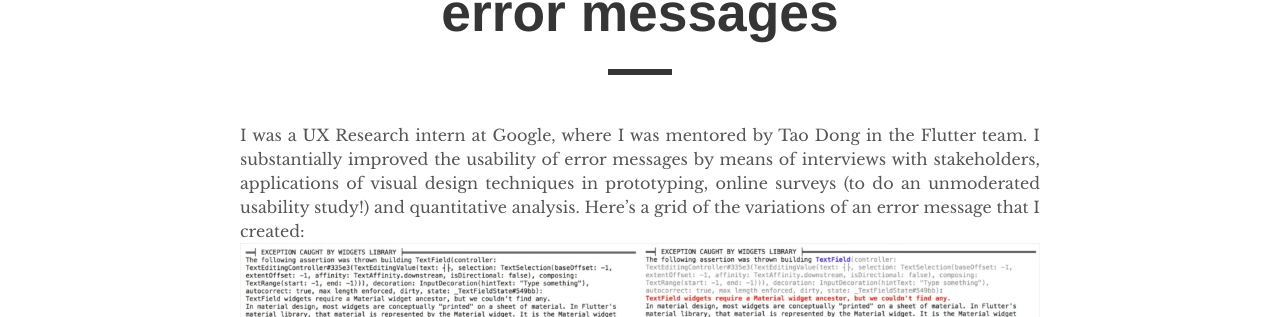
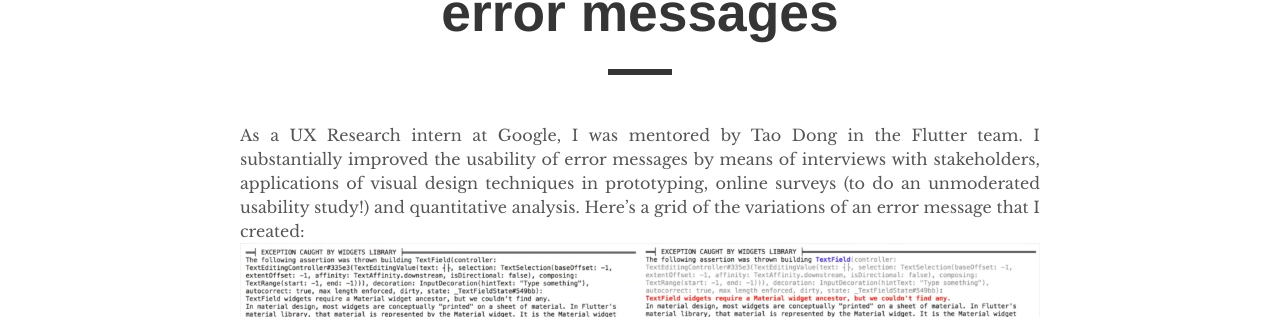
Before and after one commit to kandarpksk/kandarpksk.github.io, a Jekyll site: the page built from _posts/2018-01-29-google.md, in a window 1280 px wide. Shown: the part 234-551 px from the top of the page. Built offline with Jekyll 4.4.1, drawn with Linux system fonts in a browser that asks for light colours; some of the changed lines change nothing that is shown.

Commit message:
Update 2018-01-29-google.md

```diff
--- a/_posts/2018-01-29-google.md
+++ b/_posts/2018-01-29-google.md
@@ -2,10 +2,9 @@
 layout: post
 title: "Improving the readability of error messages"
 permalink: /flutter
-excerpt: I was a UX Research intern at Google where I worked in the Flutter team to improve the usability of error messages, by means of interviews with stakeholders, applications of visual design techniques in prototyping, online surveys and quantitative analysis.
 ---
 
-I was a UX Research intern at Google, where I was mentored by Tao Dong in the Flutter team. I substantially improved the usability of error messages by means of interviews with stakeholders, applications of visual design techniques in prototyping, online surveys (to do an unmoderated usability study!) and quantitative analysis. Here's a grid of the variations of an error message that I created:
+As a UX Research intern at Google, I was mentored by Tao Dong in the Flutter team. I substantially improved the usability of error messages by means of interviews with stakeholders, applications of visual design techniques in prototyping, online surveys (to do an unmoderated usability study!) and quantitative analysis. Here's a grid of the variations of an error message that I created:
 ![grid of visual design variations of an error message](/assets/variations.png)
 
 We published an extended abstract at CHI 2019 discussing some of our work. Watch a 30-second summary below! ([link to paper](/files/error-messages-chi2019-khandwala.pdf))
```
